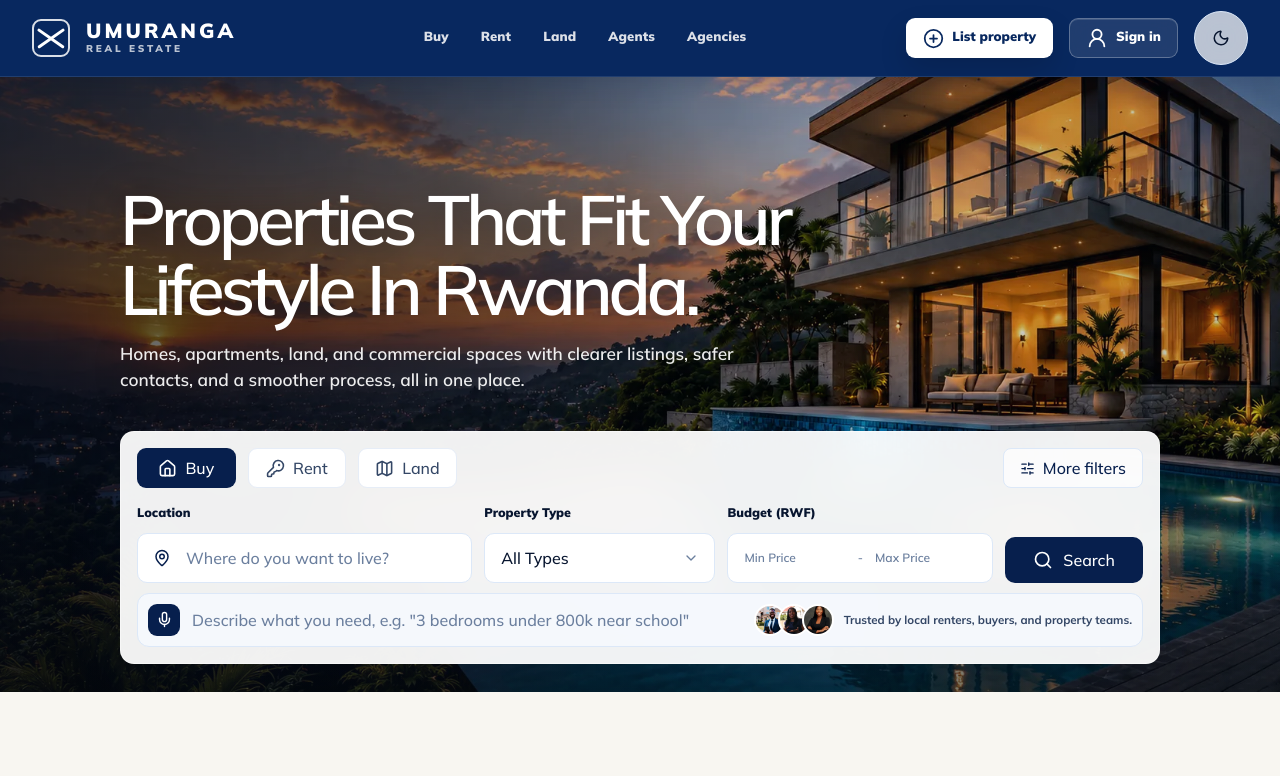
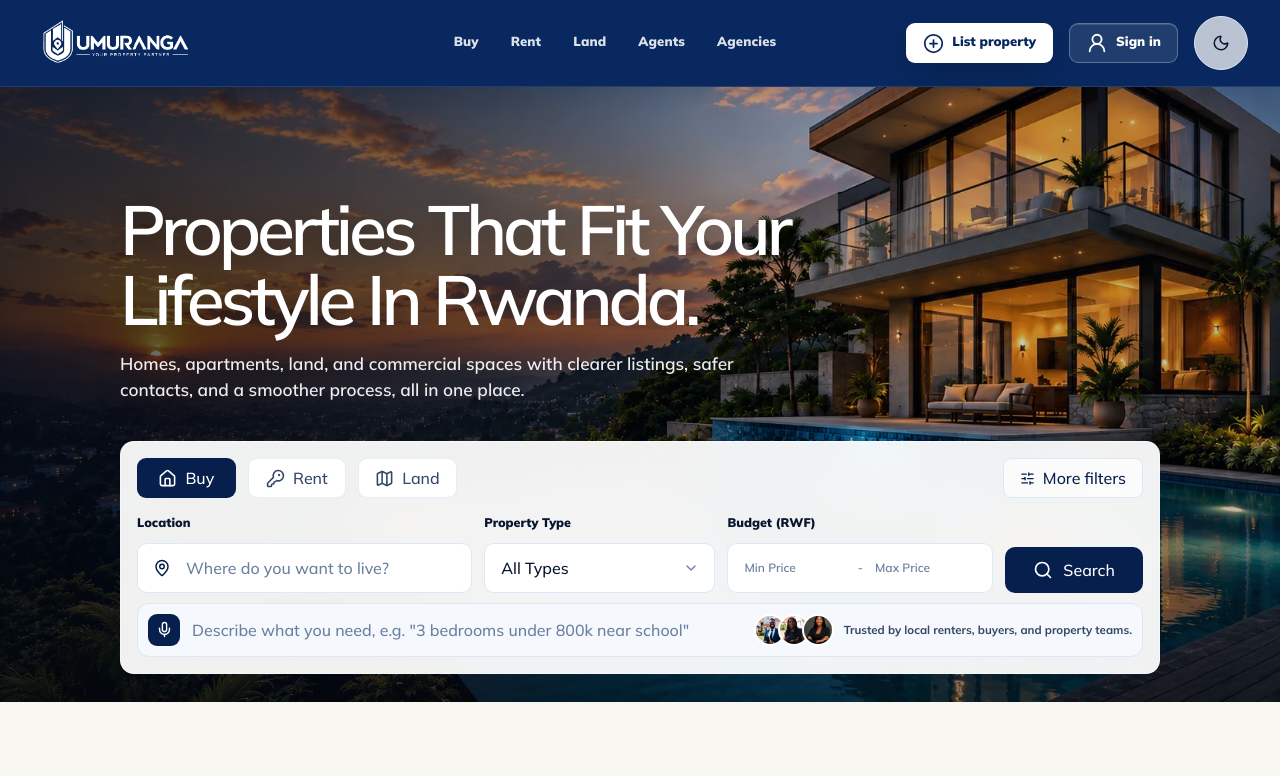
Before and after one commit to rurangwaluc/umuranga, a Next.js app in the folder apps/web/: page / in a window 1280 px wide. Shown: the top 776 px of the page. Built offline with nearby package versions, Linux system fonts and the light colour scheme.

Commit message:
Refine header logo visibility

```diff
--- a/apps/web/src/components/home-hero-header.tsx
+++ b/apps/web/src/components/home-hero-header.tsx
@@ -1,5 +1,6 @@
 "use client";
 
+import Image from "next/image";
 import Link from "next/link";
 import { CirclePlus, Menu, UserRound, X } from "lucide-react";
 import { useEffect, useRef, useState } from "react";
@@ -105,21 +106,17 @@ export function HomeHeroHeader({
       <header
         className={`${mobileOpen ? "fixed inset-x-0 top-0" : "sticky top-0"} z-[100] border-b border-white/10 bg-[#08285f] px-3 py-2 text-white shadow-[0_8px_24px_rgba(7,21,47,0.16)] transition-colors duration-300 dark:border-white/10 dark:bg-[#08285f] sm:px-5`}
       >
-        <div className="mx-auto grid h-[54px] max-w-[1420px] grid-cols-[minmax(0,1fr)_auto] items-center gap-4 px-1 transition sm:h-[58px] sm:px-2 lg:h-[60px] lg:px-3 xl:grid-cols-[280px_minmax(0,1fr)_390px] xl:gap-7">
-          <Link href="/" className="flex min-w-0 items-center gap-3 sm:gap-4">
-            <span className="relative grid h-[36px] w-[36px] shrink-0 place-items-center rounded-[8px] border-[2px] border-white/85 text-white sm:h-[38px] sm:w-[38px] sm:rounded-[9px]">
-              <span className="absolute h-[2.5px] w-7 -rotate-35 rounded-full bg-white sm:w-8" />
-              <span className="absolute h-[2.5px] w-7 rotate-35 rounded-full bg-white sm:w-8" />
-            </span>
+        <div className="mx-auto grid h-[54px] max-w-[1420px] grid-cols-[minmax(0,1fr)_auto] items-center gap-4 px-1 transition sm:h-[64px] sm:px-2 lg:h-[70px] lg:px-3 xl:grid-cols-[340px_minmax(0,1fr)_390px] xl:gap-7">
+          <Link href="/" className="flex w-fit min-w-0 items-center">
+              <Image
+                src="/images/umurangalogo-white.png"
+                alt="UMURANGA logo"
+                width={300}
+                height={100}
+                priority
+                className="h-[46px] w-auto object-contain sm:h-[52px] lg:h-[56px]"
+              />
 
-            <span className="min-w-0 leading-none">
-              <span className="block whitespace-nowrap text-[0.98rem] font-black uppercase tracking-[0.15em] text-white min-[380px]:text-[1.05rem] sm:text-[1.16rem] xl:text-[1.28rem]">
-                UMURANGA
-              </span>
-              <span className="mt-1 block whitespace-nowrap text-[0.52rem] font-black uppercase tracking-[0.28em] text-white/72 sm:text-[0.58rem] xl:text-[0.62rem]">
-                Real Estate
-              </span>
-            </span>
           </Link>
 
           <nav className="hidden h-[40px] w-fit items-center justify-center gap-7 justify-self-center whitespace-nowrap px-4 text-[0.82rem] font-black text-white/88 transition xl:flex">
```
Also changed, not shown: apps/web/public/images/umurangalogo-white.png (added), apps/web/public/images/umurangalogo.webp (added).
